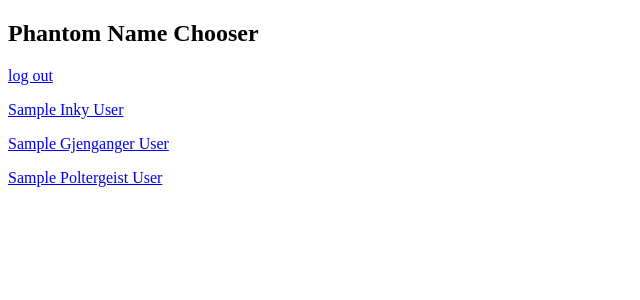
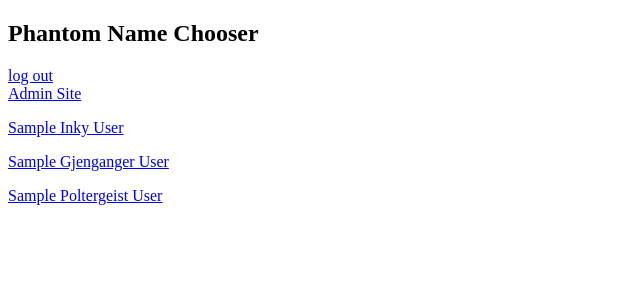
Before and after one commit to danielforgacs/PhanGhon, a Django app: page /choose_name in a window 1280 px wide. Shown: the top 300 px of the page, without its empty margins (0-640 px from the left). Run offline with Django 3.2, Linux system fonts and the light colour scheme; a user stored in the database is signed in; data comes from the database, SQL or seed files in the repository; tables that the repository leaves empty hold one stand-in row (values such as "Sample post"); parts of the project's set-up code (start-up, migrations or seed data) failed here and were passed over.

Commit message:
added admin site link to superusers

```diff
--- a/PhanGhon/phantomname/templates/phantomname/layout.html
+++ b/PhanGhon/phantomname/templates/phantomname/layout.html
@@ -17,6 +17,11 @@
         <div>
             <a href="{% url 'logout' %}">log out</a>
         </div>
+        {% if request.user.is_superuser %}
+        <div>
+            <a href="{% url 'admin:index' %}">Admin Site</a>
+        </div>
+        {% endif %}
     {% else %}
         <div>
             <a href="{% url 'login' %}">log in</a>
```
